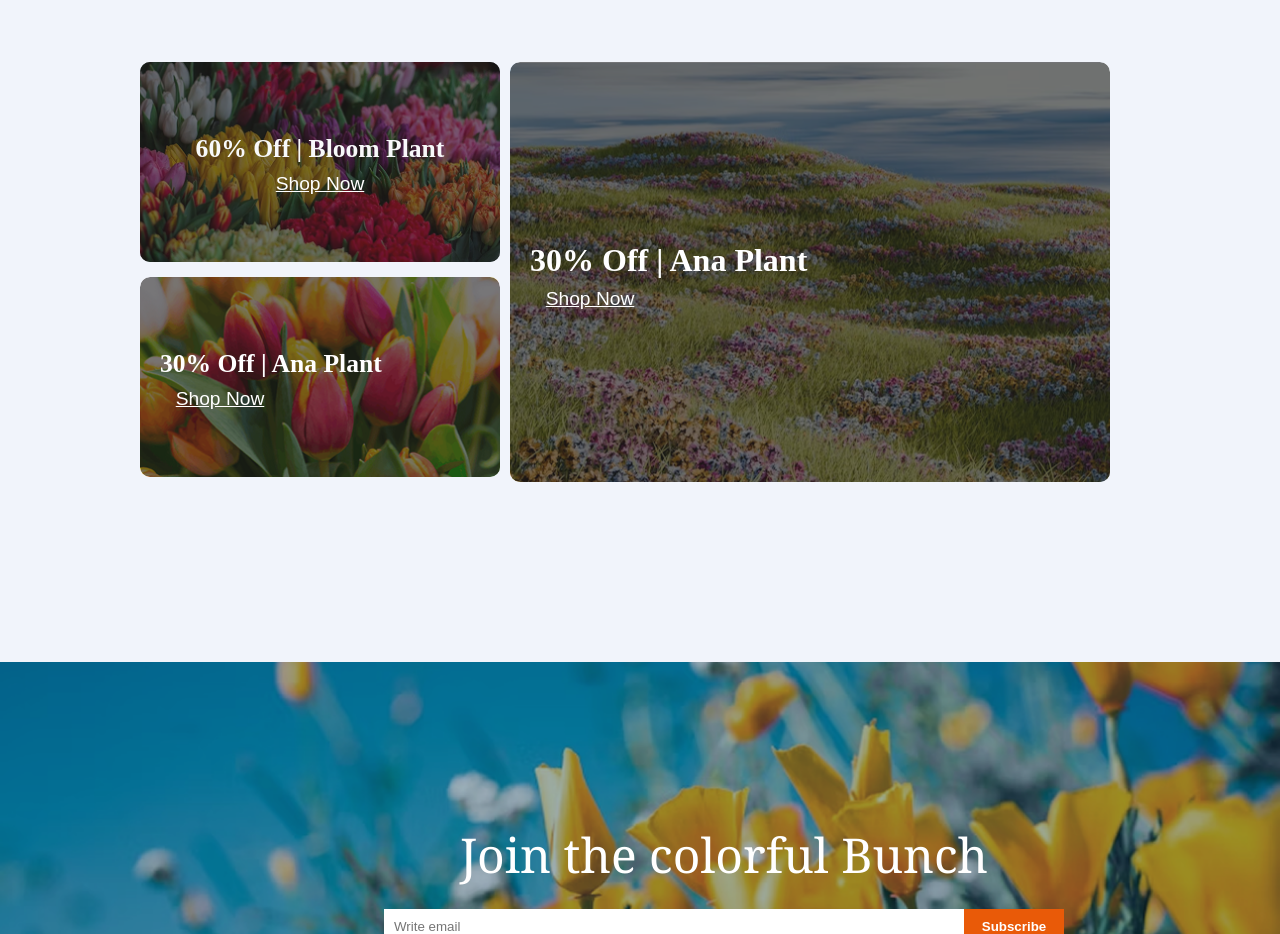
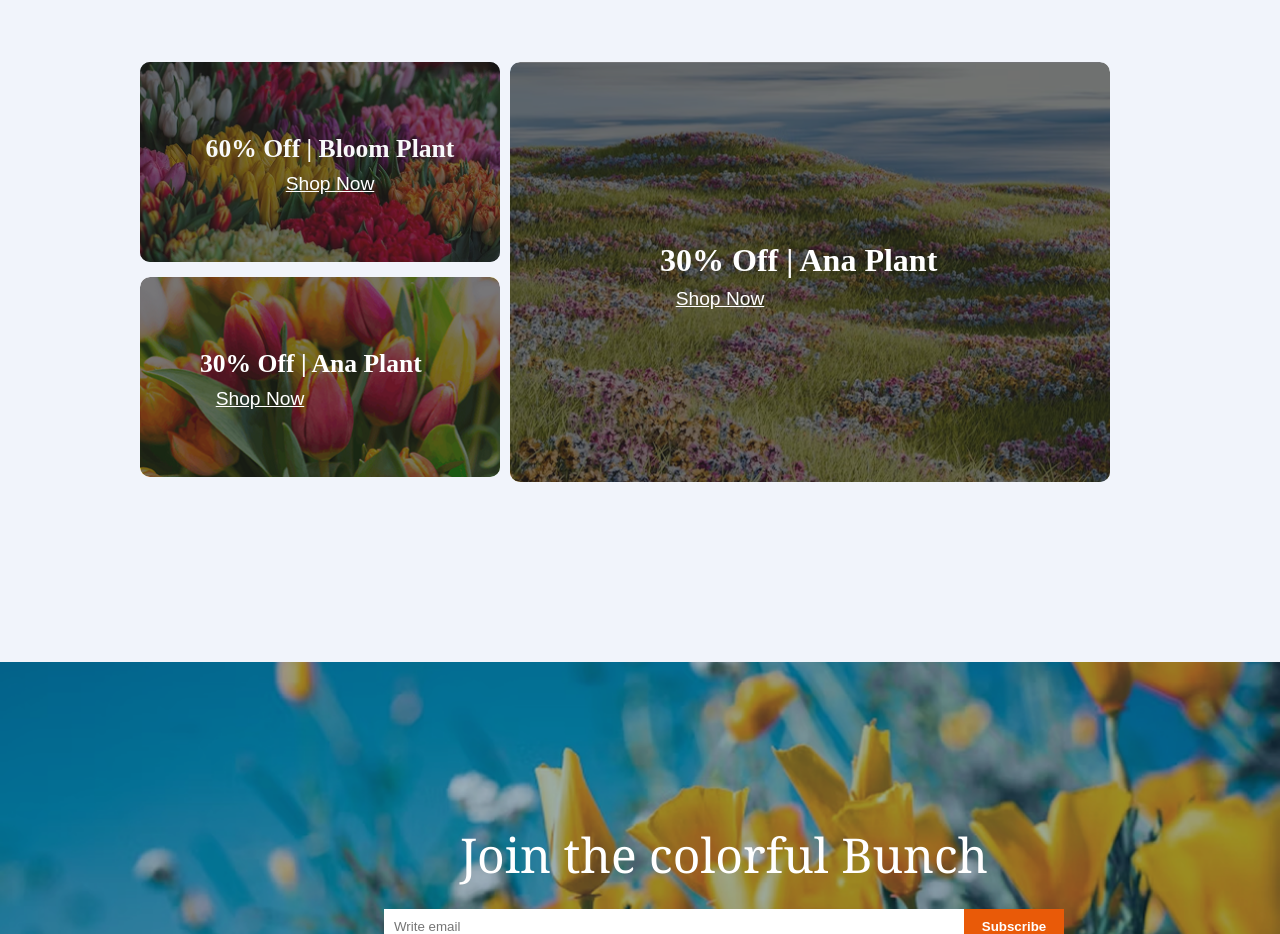
Before and after one commit to suraorhan001/assignment-2, a plain HTML site: page index.html in a window 1280 px wide. Shown: the part 2520-3454 px from the top of the page. Drawn offline with nearby package versions, Linux system fonts and the light colour scheme.

Commit message:
resoonsive updated

```diff
--- a/style.css
+++ b/style.css
@@ -276,13 +276,14 @@ background-position: center;
 }
 .h-box{
     margin-top: 20%;
-   padding-left: 20px;
+   padding-left: 60px;
 }
 .h-box  h3{
     font-size: 1.6rem;
 }
 .h-box1{
     margin-top: 20%;
+    padding-left: 20px;
 
 }
 .h-box1  h3{
@@ -312,7 +313,7 @@ background-position: center;
 }
 .h-box2{
     margin-top: 30%;
-    padding-left:20px;
+    padding-left:150px;
 
 }
 .h-box2  h3{
```
